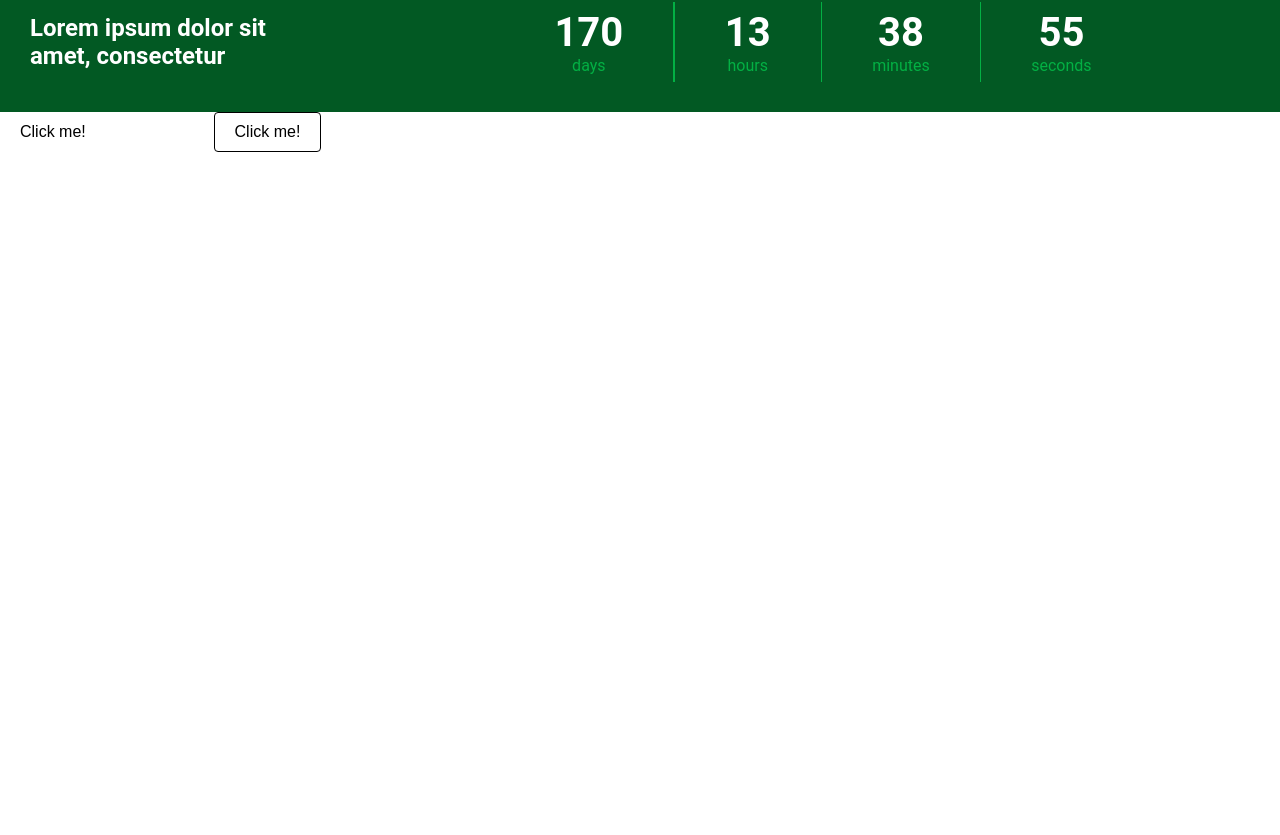
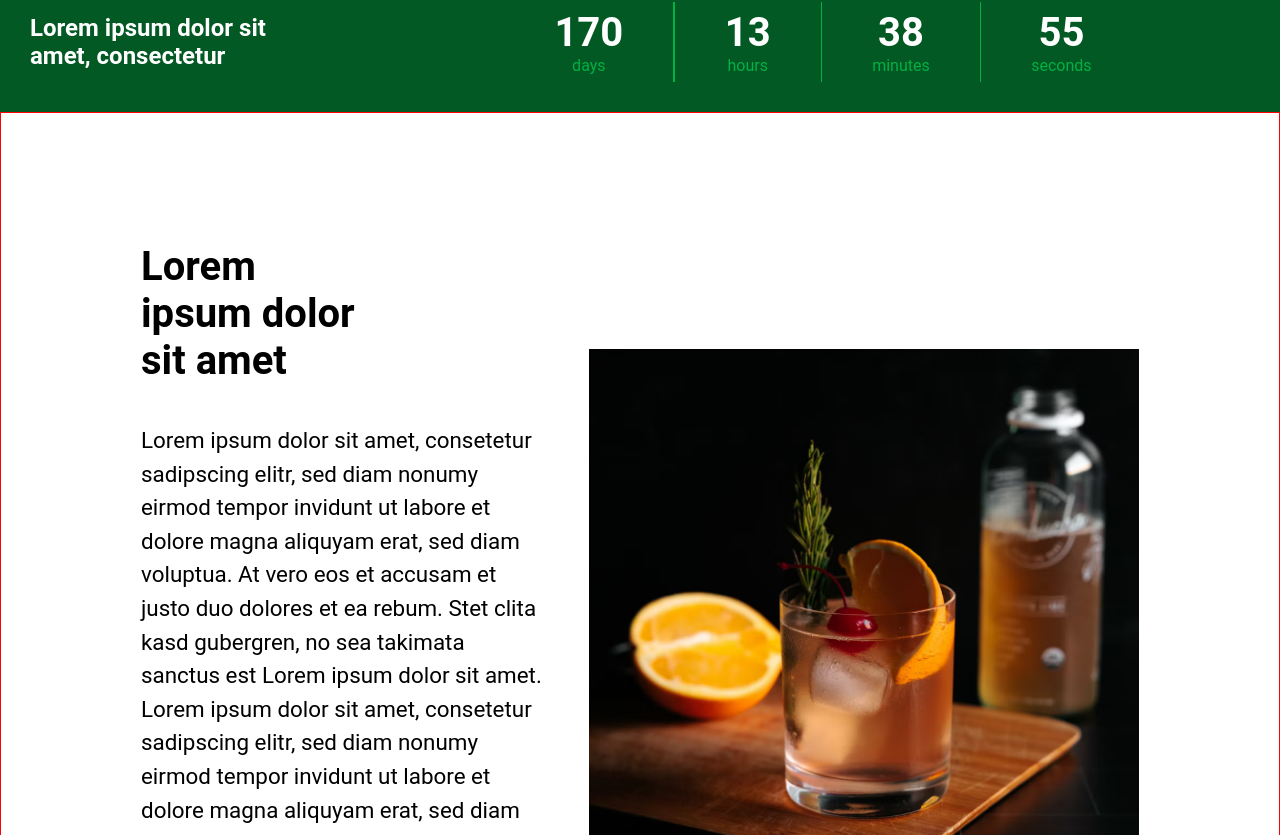
Before and after one commit to luisamlopez/test-luisalopez-nolatech, a React (Create React App) app: page / in a window 1280 px wide. Shown: the part 785-1620 px from the top of the page. Before the commit the page ends 937 px from the top, so only its background shows below. Built offline with nearby package versions, Linux system fonts and the light colour scheme; the HTML template or start-up script is replaced by a standard one.

Commit message:
Add about section

```diff
--- a/public/index.html
+++ b/public/index.html
@@ -1,14 +1,12 @@
 <!DOCTYPE html>
 <html lang="en">
+
 <head>
   <meta charset="utf-8" />
   <link rel="icon" href="%PUBLIC_URL%/favicon.ico" />
   <meta name="viewport" content="width=device-width, initial-scale=1" />
   <meta name="theme-color" content="#000000" />
-    <meta
-      name="description"
-      content="Web site created using create-react-app"
-    />
+  <meta name="description" content="Web site created using create-react-app" />
   <link rel="apple-touch-icon" href="%PUBLIC_URL%/logo192.png" />
   <!--
       manifest.json provides metadata used when your web app is installed on a
@@ -24,8 +22,9 @@
       work correctly both with client-side routing and a non-root public URL.
       Learn how to configure a non-root public URL by running `npm run build`.
     -->
-    <title>React App</title>
+  <title>Nolatech Test | Luisa Lopez</title>
 </head>
+
 <body>
   <noscript>You need to enable JavaScript to run this app.</noscript>
   <div id="root"></div>
@@ -40,4 +39,5 @@
       To create a production bundle, use `npm run build` or `yarn build`.
     -->
 </body>
+
 </html>
--- a/src/App.js
+++ b/src/App.js
@@ -1,8 +1,6 @@
 import Announcement from "./components/Announcement";
-import Button from "./components/Button";
-import Header from "./components/Header";
-import Home from "./components/Home";
-import Layout from "./components/Layout";
+import Home from "./sections/Home";
+import About from "./sections/About";
 
 
 function App() {
@@ -10,8 +8,9 @@ function App() {
     <>
       <Announcement />
       <Home />
+      <About />
 
-      <Button onClick={() => alert('Hello, world!')} style={{
+      {/* <Button onClick={() => alert('Hello, world!')} style={{
         background: "var(--white-secondary)",
         color: "black",
       }}>
@@ -33,7 +32,7 @@ function App() {
         border: "1px solid black",
       }}>
         Click me!
-      </Button>
+      </Button> */}
     </>
 
   );
--- a/src/components/Layout.jsx
+++ b/src/components/Layout.jsx
@@ -12,8 +12,10 @@ const Layout = ({ children }) => {
             <div style={{
                 margin: "0 auto",
                 maxWidth: screenWidth > 768 ? "1440px" : "375px",
-                padding: "0 20px",
+                padding: screenWidth > 768 ? "0 120px" : "0 20px",
                 border: "1px solid red",
+                background: 'transparent',
+                overflow: "hidden",
 
             }}>
                 {children}
--- /dev/null
+++ b/src/sections/About.jsx
@@ -0,0 +1,48 @@
+import Layout from "../components/Layout";
+import drink from "../assets/Pic1.png";
+import { useState } from "react";
+
+const About = () => {
+    const [screenWidth, setScreenWidth] = useState(window.innerWidth);
+    window.addEventListener("resize", () => {
+        setScreenWidth(window.innerWidth);
+    });
+
+    return (
+        <Layout>
+            <div style={{
+                display: "flex",
+                flexDirection: screenWidth > 768 ? "row" : "column",
+                alignItems: "center",
+                justifyContent: "center",
+                padding: screenWidth > 768 ? "40px 20px" : "0",
+                textAlign: "left",
+                margin: "50px 0",
+            }}>
+
+                <div>
+                    <h3 style={{
+                        fontSize: "2.5rem",
+                        fontWeight: "bolder",
+                        marginBottom: "20px",
+                        width: screenWidth > 768 ? "50%" : "100%",
+                        margin: "40px 0",
+                    }}>
+                        Lorem ipsum dolor sit amet
+                    </h3>
+                    <p style={{
+                        lineHeight: "1.5",
+                        width: screenWidth > 768 ? "90%" : "100%",
+                        fontSize: "1.4rem",
+                    }}>
+                        Lorem ipsum dolor sit amet, consetetur sadipscing elitr, sed diam nonumy eirmod tempor invidunt ut labore et dolore magna aliquyam erat, sed diam voluptua. At vero eos et accusam et justo duo dolores et ea rebum. Stet clita kasd gubergren, no sea takimata sanctus est Lorem ipsum dolor sit amet. Lorem ipsum dolor sit amet, consetetur sadipscing elitr, sed diam nonumy eirmod tempor invidunt ut labore et dolore magna aliquyam erat, sed diam voluptua. At vero eos et accusam et justo duo dolores et ea rebum. Stet clita kasd gubergren, no sea takimata sanctus est Lorem ipsum dolor sit
+                    </p>
+                </div>
+
+                <img src={drink} alt="drink" width={screenWidth > 768 ? 550 : 350} />
+            </div>
+
+        </Layout>)
+};
+
+export default About;
--- a/src/components/Home.jsx
+++ b/src/sections/Home.jsx
@@ -1,9 +1,9 @@
-import Header from "./Header";
-import Layout from "./Layout";
+import Header from "../components/Header";
+import Layout from "../components/Layout";
 import background from "../assets/Prb_Header.png";
 import { useState } from "react";
-import Button from "./Button";
-import Timer from "./Timer";
+import Button from "../components/Button";
+import Timer from "../components/Timer";
 
 const Home = () => {
     const [screenWidth, setScreenWidth] = useState(window.innerWidth);
@@ -19,7 +19,6 @@ const Home = () => {
                 height: "90vh",
                 display: "flex",
                 flexDirection: "column",
-                width: "100%",
 
             }}>
                 {/* Backdrop */}
```
Lines whose indentation alone changed are shown as unchanged.
